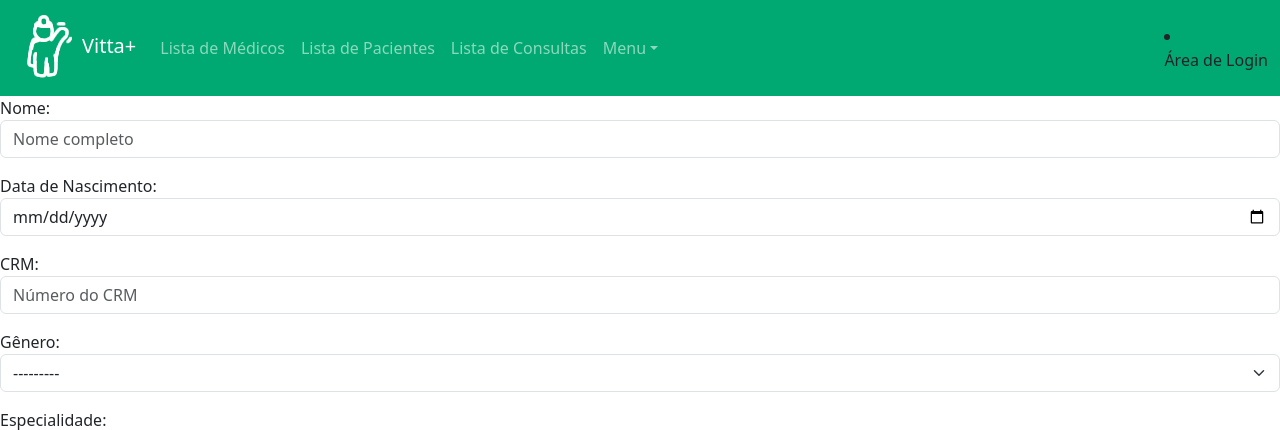
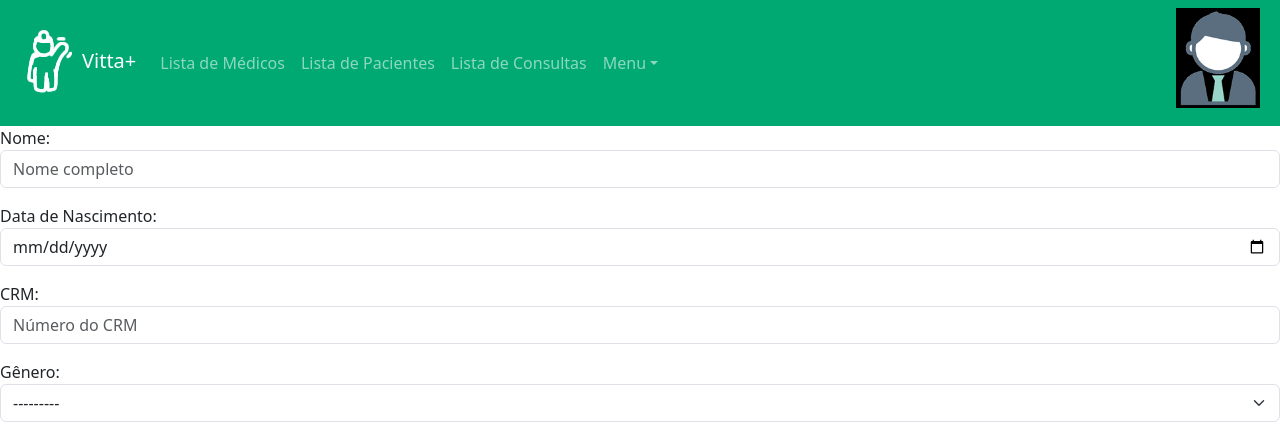
Before and after one commit to DeLemosCoding/agenda_consulta, a Django app: page /doctors_add/ in a window 1280 px wide. Shown: the top 430 px of the page. Run offline with Django 5.2, Linux system fonts and the light colour scheme; a user stored in the database is signed in.

Commit message:
avanços n

```diff
--- a/consulta/static/css/style.css
+++ b/consulta/static/css/style.css
@@ -2,15 +2,57 @@ a {
     color: inherit;
     text-decoration: none;
 }
+
 nav {
-    background-color:#00A971 ;
+    background-color: #00A971;
+}
+
+.nav-form {
+
+    margin-left: auto;
+    list-style: none;
+    max-width:200px;
+    max-height:150px;
+    width: auto;
+    height: auto;
+
+}
+
+.nav-form .nav-item {
+    list-style: none;
+}
+
+.nav-form .nav-link img {
+    width: 100px;
+    height: 100px;
+    object-fit: contain;
+    display: block;
+    margin-bottom: 10%;
+}
+.doctor-photo {
+    width: 100%;
+    max-height: 220px;
+    object-fit: cover;
+    border-radius: 8px;
+    margin-bottom: 10px;
+
 }
 .nav:hover {
     color: black;
 }
+
 .footer {
-    background-color:#00A971 ;
+    background-color: #00A971;
 }
-#Login {
-    background-image: image(url(user-image.png));
+
+.card-body {
+    background-image: url("../images/fundo-banner.png");
+    background-size: cover;
 }
+
+@media (max-width: 991px) {
+    .nav-form {
+        width: 280px;
+        height: auto;
+    }
+}
--- a/consulta/templates/base.html
+++ b/consulta/templates/base.html
@@ -117,11 +117,11 @@
 
                 </ul>
 
-                <form class="d-flex">
+                <form class="nav-form d-flex">
 
                     <li class="nav-item" id="Login">
 
-                        <a class="nav-link" href="{% url 'admin:index' %}">Área de Login</a>
+                        <a class="nav-link" href="{% url 'admin:index' %}"><img src="{% static 'images/user-image.png' %}" alt="Login"></a>
 
                     </li>
 
```
Also changed, not shown: consulta/templates/doctors_list.html (+51 -10 lines), consulta/templates/index.html (+1 -66 lines), db.sqlite3, media/doctors/Dr._Felipe-Andrade.png (added), media/doctors/Dr._Rafael-Martins.png (added).
